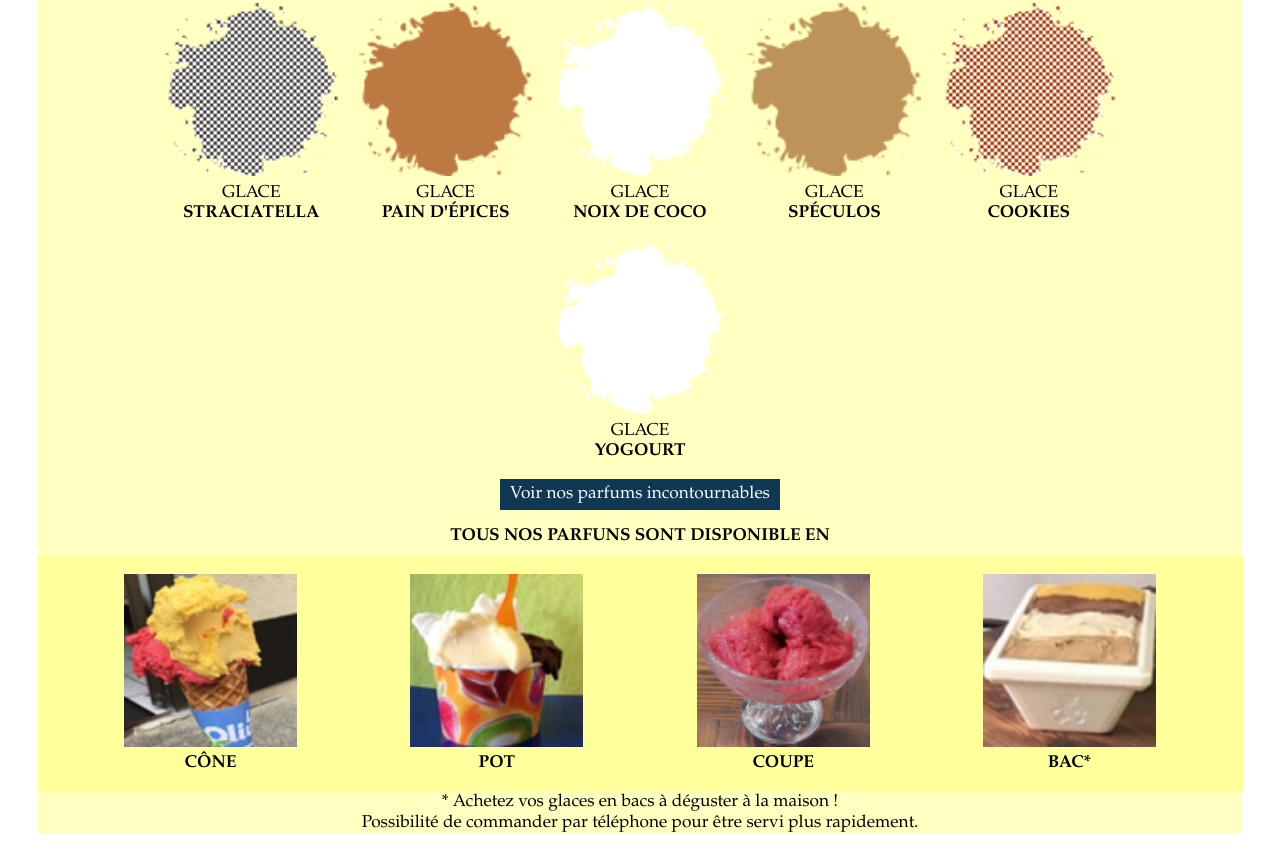
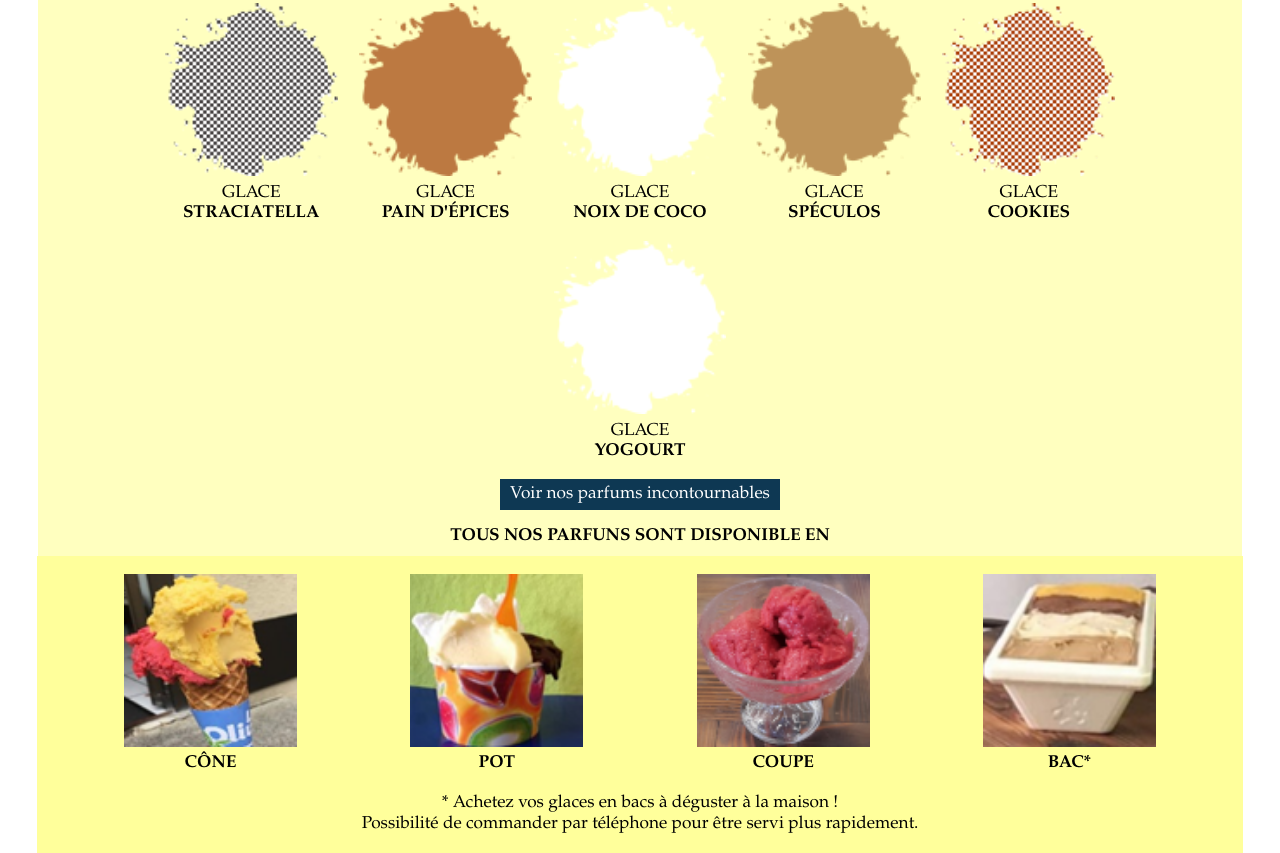
Before and after one commit to StoryTours/OPhildelO, a plain HTML site: page saisonniers.html in a window 1280 px wide. Shown: the part 1603-2456 px from the top of the page. Drawn offline with Linux system fonts and the light colour scheme.

Commit message:
Update saisonniers.html

```diff
--- a/saisonniers.html
+++ b/saisonniers.html
@@ -277,7 +277,7 @@
           </figure>
         </li>
       </ul>
-      <p>* Achetez vos glaces en bacs à déguster à la maison&nbsp;!<br>Possibilité de commander par téléphone pour être servi plus rapidement.</p>
+      <p class="disponible">* Achetez vos glaces en bacs à déguster à la maison&nbsp;!<br>Possibilité de commander par téléphone pour être servi plus rapidement.</p>
     </section>
   </main>
 </body>
```
